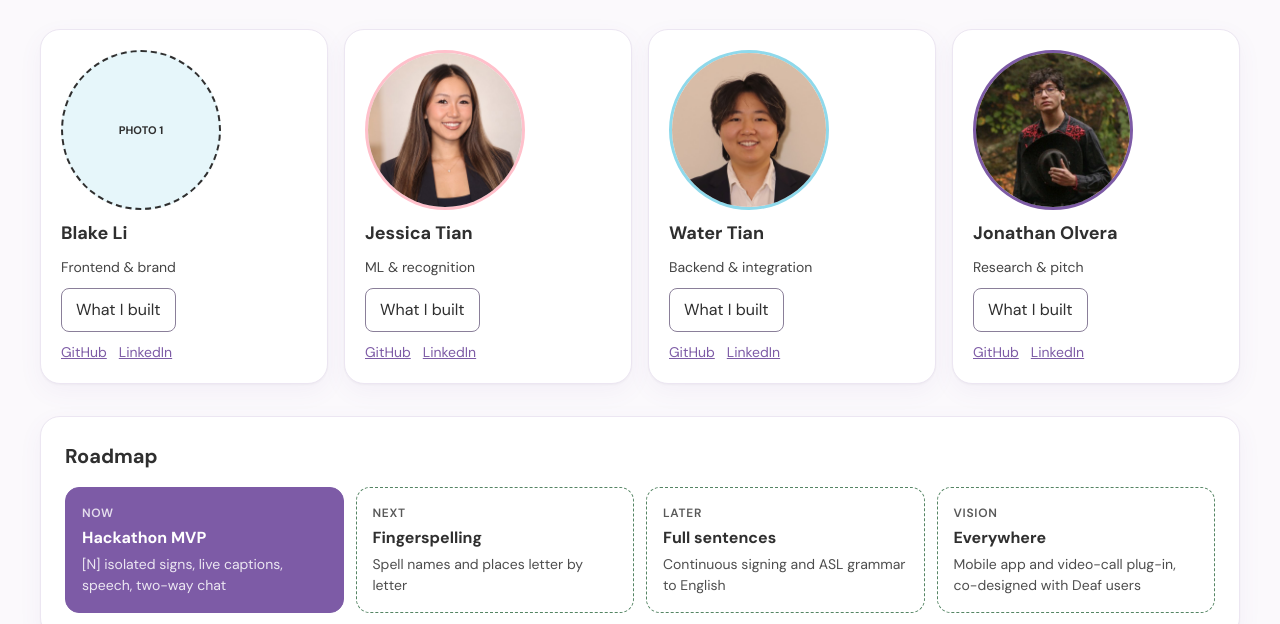
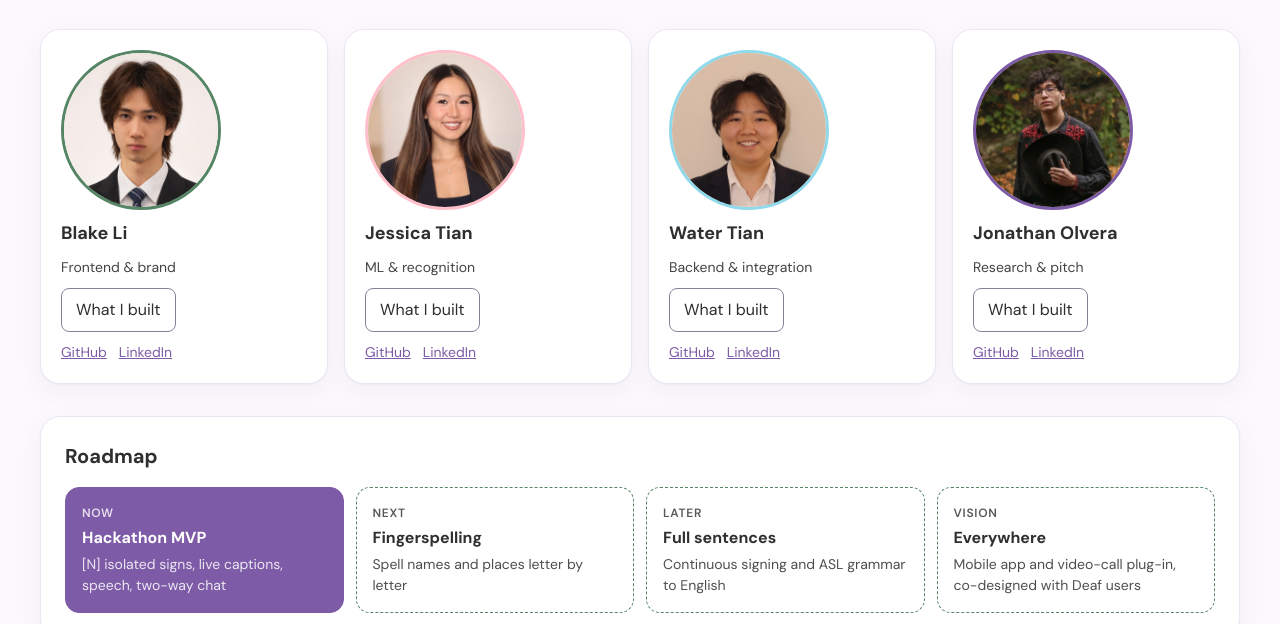
Before and after one commit to Erm-Huh/Signify, a plain HTML site: page joa_frontend/team.html in a window 1280 px wide. Shown: the part 182-806 px from the top of the page. Drawn offline with Linux system fonts and the light colour scheme.

Commit message:
Team: Blake Li headshot

```diff
--- a/joa_frontend/team.html
+++ b/joa_frontend/team.html
@@ -57,7 +57,7 @@ button:focus-visible,a:focus-visible{outline:3px solid #7d5ba6;outline-offset:2p
 
 <div style="display: grid; grid-template-columns: repeat(auto-fit, minmax(240px, 1fr)); gap: 16px">
 <div style="background: #ffffff; border: 1px solid #ece6f2; border-radius: 20px; box-shadow: 0 1px 2px rgba(47,47,47,.04), 0 8px 24px rgba(125,91,166,.06); padding: 20px; display: flex; flex-direction: column; gap: 10px; align-items: flex-start">
-<div role="img" aria-label="Photo of Blake Li" style="width: 160px; height: 160px; border-radius: 80px; box-sizing: border-box; display: flex; align-items: center; justify-content: center; text-align: center; font-size: 11px; font-weight: 700; line-height: 1.1; color: #2f2f2f; background: #e6f6fa; border: 2px dashed #2f2f2f;">PHOTO 1</div>
+<img src="assets/blake-li.jpg" alt="Photo of Blake Li" style="width: 160px; height: 160px; border-radius: 80px; object-fit: cover; object-position: center 20%; border: 3px solid #558564; box-sizing: border-box">
 <strong style="font-size: 18px">Blake Li</strong>
 <span style="color: #444; font-size: 14px">Frontend &amp; brand</span>
 <button type="button" onClick="{{pick1}}" aria-expanded="{{open1}}" style="min-height: 44px; padding: 0 14px; border-radius: 8px; border: 1px solid #8a7f99; background: #ffffff; color: #2f2f2f">{{btn1}}</button>
```
Also changed, not shown: joa_frontend/assets/blake-li.jpg (added).
